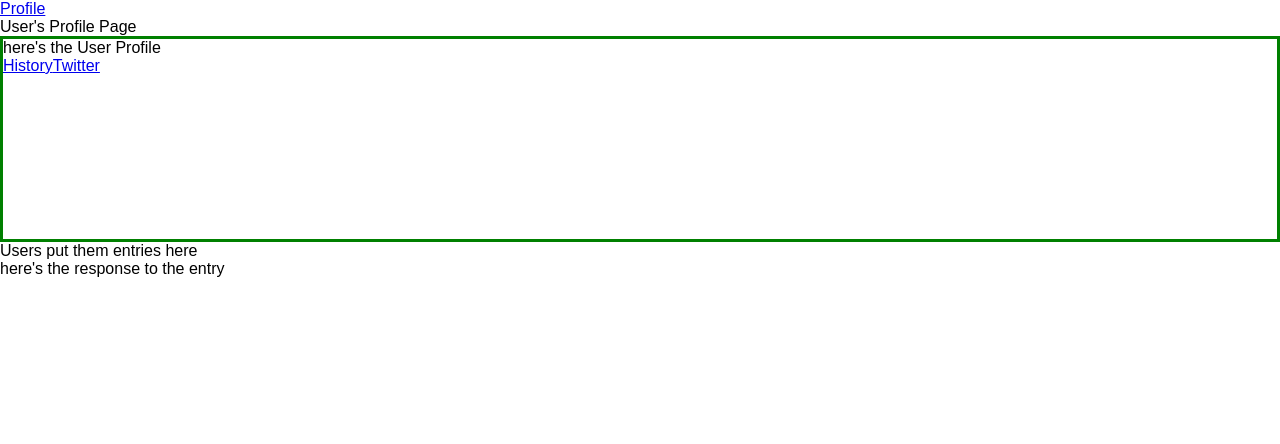
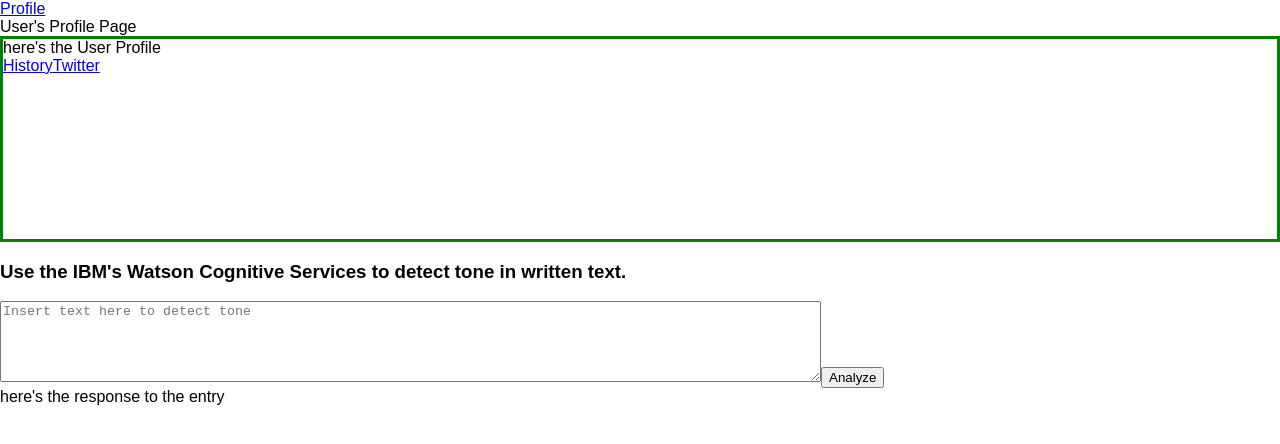
Before and after one commit to willylikestokayak/project-3, a React (Create React App) app in the folder client/: page /profile in a window 1280 px wide. Shown: the top 444 px of the page. Built offline with nearby package versions, Linux system fonts and the light colour scheme.

Commit message:
Axios call to server for Watson API

```diff
--- a/client/src/Entry.js
+++ b/client/src/Entry.js
@@ -1,10 +1,41 @@
 import React, {Component} from 'react';
+import axios from 'axios';
 
 class Entry extends Component {
+	constructor(props) {
+		super(props)
+		this.state = {
+			entry: ''
+		}
+	}
+
+	onChange(e) {
+		var text = e.target.value
+		this.setState({
+			entry: text
+		})
+	}
+
+	onClick() {
+		axios.post('/watson', {
+			entry: this.state.entry
+		})
+		.then(function(response) {
+			console.log(response)
+		})
+		.catch(function(error) {
+			console.log(error)
+		});
+	}
+
     render(){
         return(
             <div>
-                Users put them entries here
+                <h3>Use the <span className='unique'>IBM's Watson Cognitive Services</span> to detect tone in written text.</h3>
+                <form id='watson-tone-entry'>
+                	<textarea rows='5' cols='100' placeholder='Insert text here to detect tone' onChange={ (e) => this.onChange(e) } />
+                	<input type='button' onClick={ (e) => this.onClick(e) } value='Analyze'/>
+                </form>
             </div>
         )
     }
--- a/client/src/Profile.js
+++ b/client/src/Profile.js
@@ -4,6 +4,26 @@
 import Response from './Response';
 
 class Profile extends Component {
+
+    constructor(props) {
+        super(props)
+        this.state = {
+            this: 'that'
+        }
+    }
+
+    //componentDidMount() {
+        /* Here is where a call for the persons profile needs to be made. Once the verification is made the credentials will be stored in the
+        state. The credentials will be passed down as props to all the other components so that when a component loads the information will
+        be much faster to show up. */
+    //}
+
+    /* THIS IS FOR THE ENTRY COMPONENT */
+
+
+
+    /* END OF ENTRY COMPONENT */
+
     render(){
         return(
             <div>
```
Also changed, not shown: 1 other file (tests, documents, lock files or other folders).
